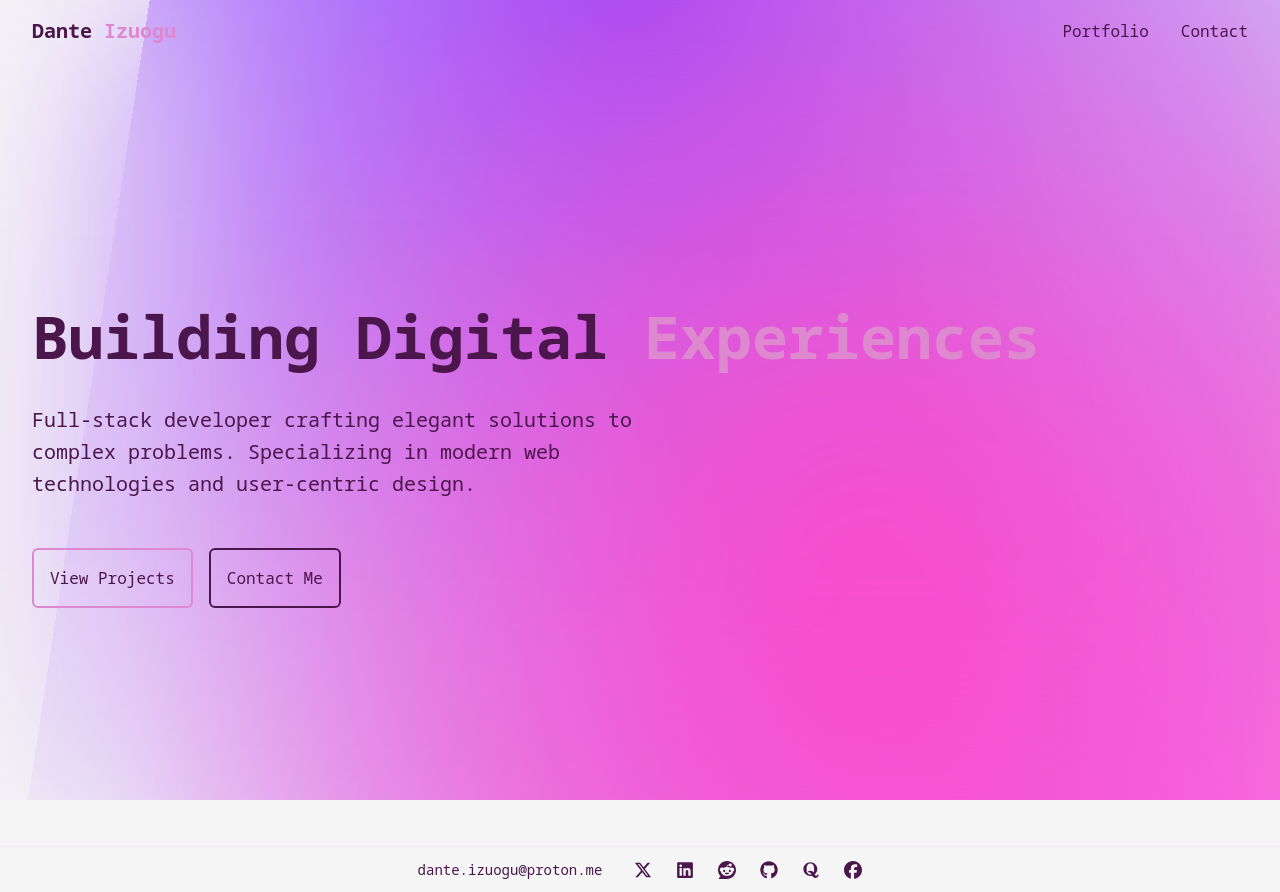
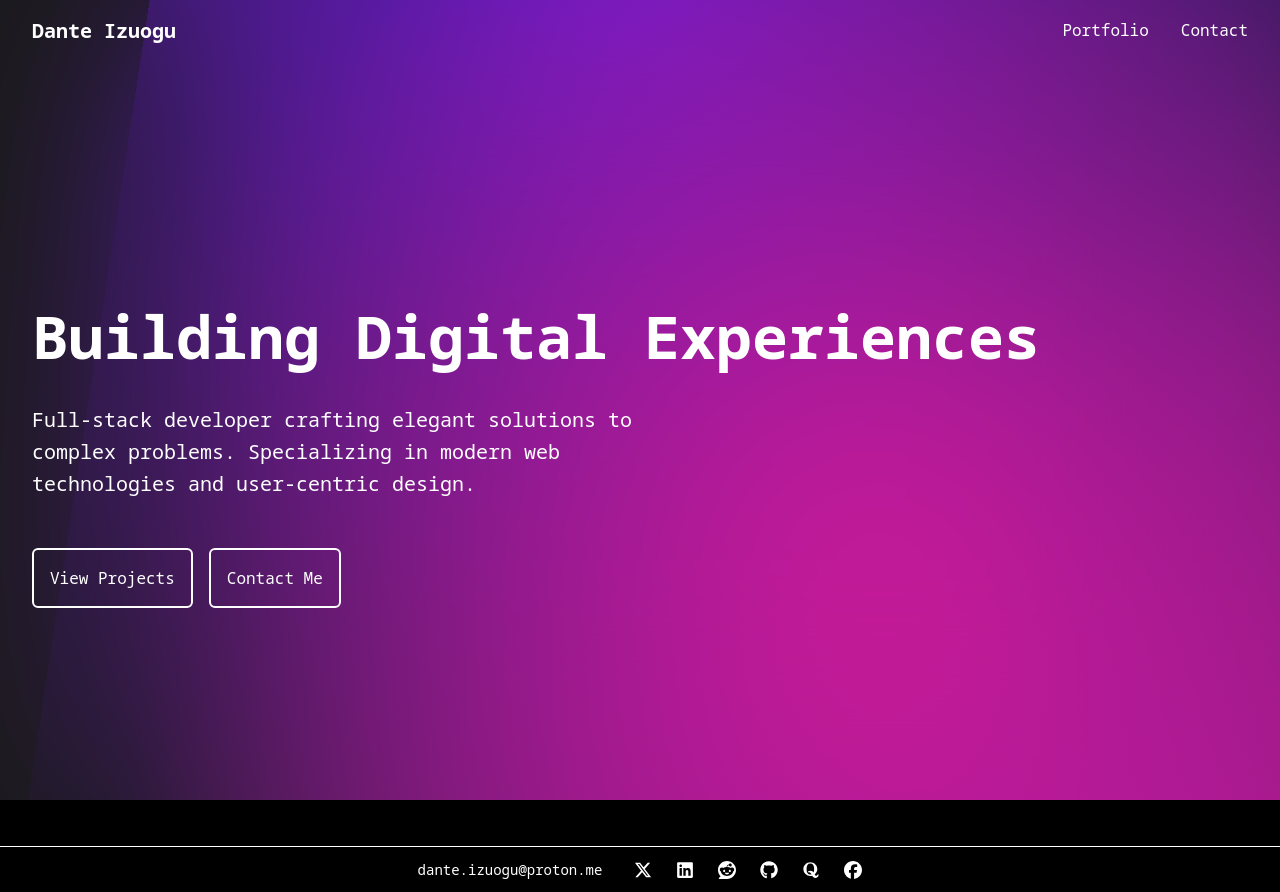
Before and after one commit to Danteizuogu/portfolio-site, a React (Vite) app: page / in a window 1280 px wide. Built offline with nearby package versions, Linux system fonts and the light colour scheme.

Commit message:
styling revamp

```diff
--- a/src/components/Navbar.tsx
+++ b/src/components/Navbar.tsx
@@ -15,26 +15,39 @@ const Navbar = () => {
           to="/"
           fontSize="xl"
           fontWeight="bold"
-          color="brand.dark"
-          _hover={{ color: 'brand.medium' }}
+          color="brand.text"
+          _hover={{ color: 'brand.accent' }}
+          transition="color 0.2s"
         >
-          Dante <Box as="span" color="brand.medium">Izuogu</Box>
+          Dante <Box as="span" _hover={{ color: 'brand.accent' }}>Izuogu</Box>
         </Link>
         <Spacer />
         <Flex gap={8}>
           <Link
             as={RouterLink}
             to="/portfolio"
-            color="brand.dark"
-            _hover={{ color: 'brand.medium' }}
+            color="brand.text"
+            textDecoration="none"
+            borderBottom="2px solid transparent"
+            _hover={{
+              color: 'brand.accent',
+              borderBottom: '2px solid',
+              borderColor: 'brand.accent'
+            }}
           >
             Portfolio
           </Link>
           <Link
             as={RouterLink}
             to="/contact"
-            color="brand.dark"
-            _hover={{ color: 'brand.medium' }}
+            color="brand.text"
+            textDecoration="none"
+            borderBottom="2px solid transparent"
+            _hover={{
+              color: 'brand.accent',
+              borderBottom: '2px solid',
+              borderColor: 'brand.accent'
+            }}
           >
             Contact
           </Link>
--- a/src/theme.ts
+++ b/src/theme.ts
@@ -9,10 +9,9 @@ const theme = extendTheme({
   config,
   colors: {
     brand: {
-      light: '#F8E7F6',
-      medium: '#DD88CF',
-      dark: '#4B164C',
-      white: '#F5F5F5',
+      background: '#000000',
+      text: '#FFFFFF',
+      accent: '#39FF14', // Neon green
     },
   },
   fonts: {
@@ -22,13 +21,22 @@ const theme = extendTheme({
   styles: {
     global: {
       body: {
-        bg: 'brand.white',
-        color: 'brand.dark',
+        bg: 'brand.background',
+        color: 'brand.text',
         minHeight: '100vh',
         width: '100vw',
         margin: 0,
         padding: 0,
         overflowX: 'hidden',
+      },
+      a: {
+        color: 'brand.text',
+        textDecoration: 'underline',
+        textDecorationColor: 'brand.accent',
+        _hover: {
+          color: 'brand.accent',
+          textDecoration: 'none',
+        },
       },
       html: {
         height: '100%',
```
